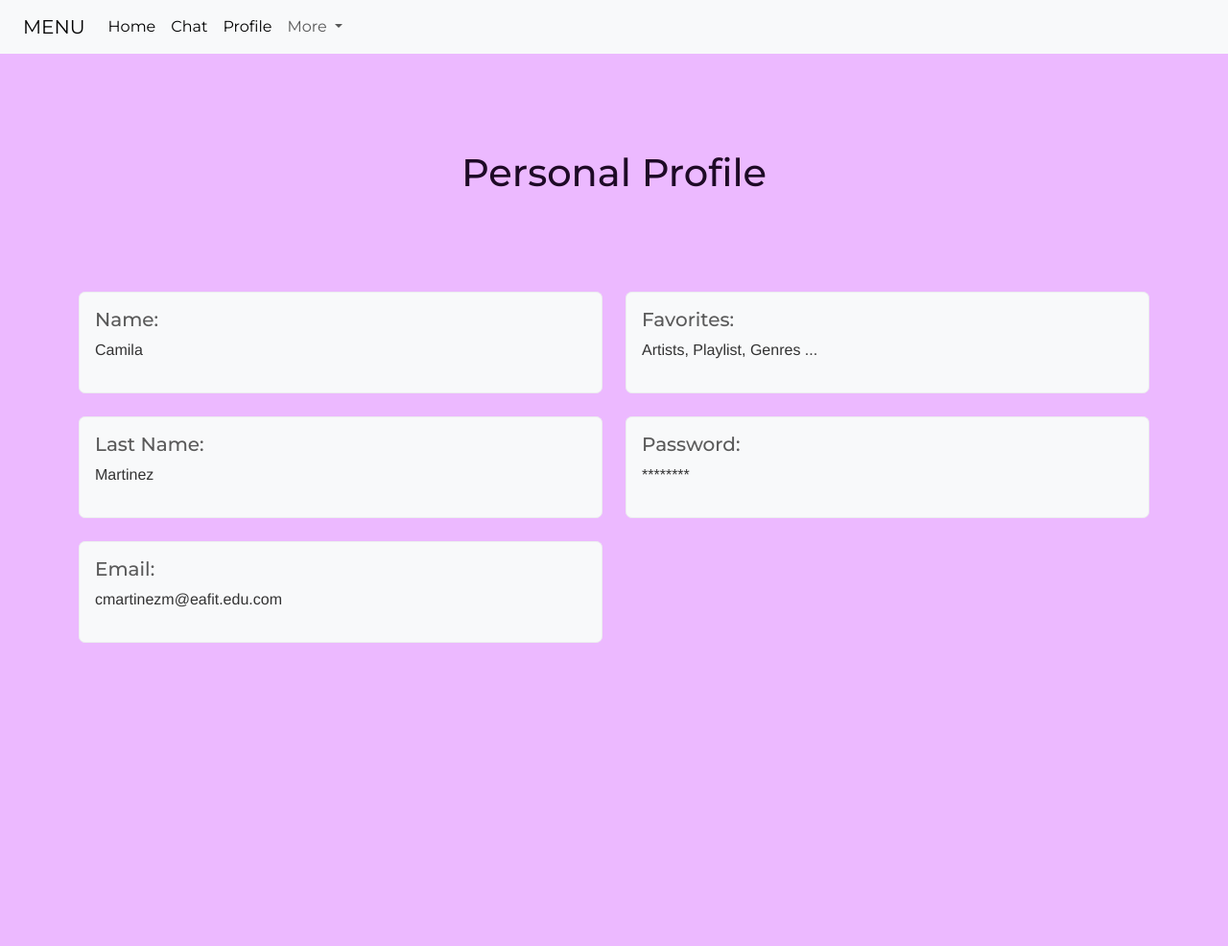
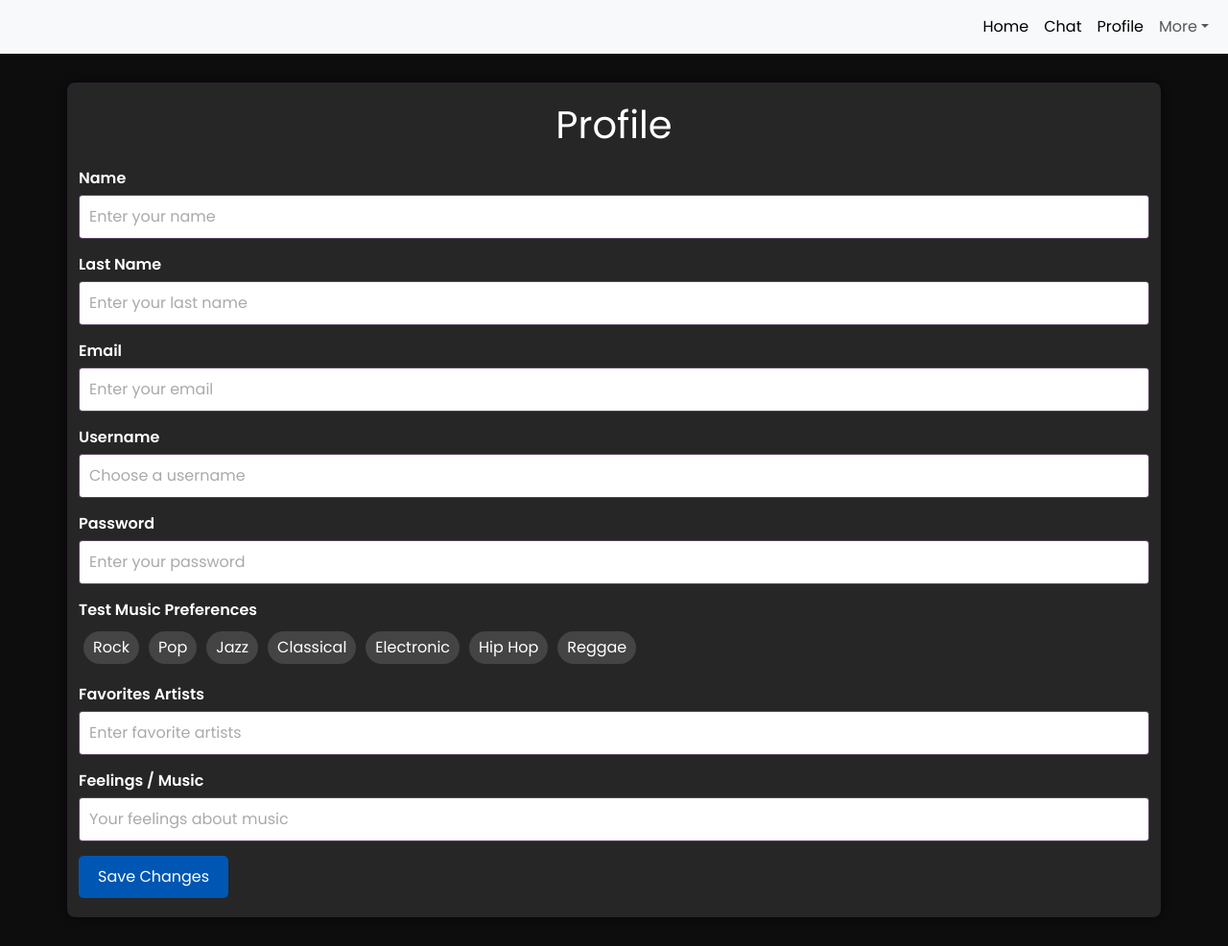
Before and after one commit to CamsMars/PI_PROYECT, a Django app: template MIUW/MIUWApp/templates/profile.html in a window 1280 px wide. Shown: the whole page at 96% size. Before the commit the page ends 670 px from the top, so only its background shows below. Run offline with Django 5.2, Linux system fonts and the light colour scheme; the template is opened without the code that fills it, so the values that code supplies are empty.

Commit message:
Playlist can now be created Updated front end

```diff
--- a/MIUW/Api/credentials.py
+++ b/MIUW/Api/credentials.py
@@ -1,3 +1,3 @@
-CLIENT_ID = '..'
-CLIENT_SECRET = '..'
+CLIENT_ID = 'a9f3b98edd024f76aa68e8e4b4638bd8'
+CLIENT_SECRET = 'f6937e738a4b42009626237947d6f764'
 REDIRECT_URI = 'http://localhost:8000/spotify/redirect'
--- a/MIUW/MIUW/settings.py
+++ b/MIUW/MIUW/settings.py
@@ -43,6 +43,7 @@ INSTALLED_APPS = [
 ]
 
 MIDDLEWARE = [
+    'corsheaders.middleware.CorsMiddleware',
     'django.middleware.security.SecurityMiddleware',
     'django.contrib.sessions.middleware.SessionMiddleware',
     'django.middleware.common.CommonMiddleware',
@@ -50,7 +51,6 @@ MIDDLEWARE = [
     'django.contrib.auth.middleware.AuthenticationMiddleware',
     'django.contrib.messages.middleware.MessageMiddleware',
     'django.middleware.clickjacking.XFrameOptionsMiddleware',
-    'corsheaders.middleware.CorsMiddleware',
 ]
 
 CORS_ALLOW_ALL_ORIGINS = True
--- a/MIUW/MIUWApp/templates/log_in.html
+++ b/MIUW/MIUWApp/templates/log_in.html
@@ -5,8 +5,8 @@
     <meta http-equiv="X-UA-Compatible" content="IE=edge">
     <meta name="viewport" content="width=device-width, initial-scale=1.0">
     <title>MIUW/Home</title>
-    <link rel="stylesheet" href="../../MIUW/static/MIUWApp/templates/style.css">
-    <link rel="stylesheet" href="../../MIUW/static/MIUWApp/templates/bootstrap.min.css">
+    <link rel="stylesheet" href="./style.css">
+    <link rel="stylesheet" href="./bootstrap.min.css">
 </head>
 <body>
     <div class="container-fluid bg-body-tertiary">
@@ -22,7 +22,7 @@
                             <a class="nav-link active" aria-current="page" href="index.html">Home</a>
                         </li>
                         <li class="nav-item">
-                            <a class="nav-link active" href="chattest.html">Chat</a>
+                            <a class="nav-link active" href="chat.html">Chat</a>
                         </li>
                         <li class="nav-item">
                             <a class="nav-link active" href="profile.html">Profile</a>
--- a/MIUW/MIUWApp/templates/profile.html
+++ b/MIUW/MIUWApp/templates/profile.html
@@ -4,35 +4,54 @@
     <meta charset="UTF-8">
     <meta http-equiv="X-UA-Compatible" content="IE=edge">
     <meta name="viewport" content="width=device-width, initial-scale=1.0">
-    <title>MIUW/Profile</title>
-    <link rel="stylesheet" href="../../MIUW/static/MIUWApp/templates/bootstrap.min.css">
-    <link rel="stylesheet" href="../../MIUW/static/MIUWApp/templates/style.css">
-    <link href="https://fonts.googleapis.com/css2?family=Assistant:wght@200..800&display=swap" rel="stylesheet">
+    <title>MIUW - Profile</title>
+    <link rel="stylesheet" href="style.css">
+    <link href="https://fonts.googleapis.com/css2?family=Poppins:wght@300;400;600&display=swap" rel="stylesheet">
+    <link href="https://cdn.jsdelivr.net/npm/bootstrap@5.3.0/dist/css/bootstrap.min.css" rel="stylesheet">
+    <style>
+        body {
+            background-color: #0D0D0D; /* Mismo color de fondo que el chat */
+            font-family: 'Poppins', sans-serif;
+            color: #FFFFFF; /* Color de texto */
+        }
+        nav ul li a:hover {
+            background-color: #dab1de9a; /* Color al pasar el ratón por encima */
+        }
+        .btn-custom {
+            background-color: #0056b3;
+            color: white;
+            padding: 10px 20px;
+            border: none;
+            border-radius: 5px;
+            cursor: pointer;
+            display: inline-block; /* Asegura que el botón esté en línea pero en su propio bloque */
+            transition: background-color 0.3s;
+            background-position: center; /* Establece la posición del fondo */
+        }
+        .btn-custom:hover {
+            background-color: #004494; /* Cambia el color al pasar el mouse */
+        }
+    </style>
 </head>
 <body>
-<div class="container-fluid bg-body-tertiary">
-    <nav class="navbar navbar-expand-lg bg-body-tertiary">
+    <nav class="navbar navbar-expand-lg navbar-light bg-body-tertiary">
         <div class="container-fluid">
-            <a class="navbar-brand" href="#">MENU</a>
             <button class="navbar-toggler" type="button" data-bs-toggle="collapse" data-bs-target="#navbarNavDropdown" aria-controls="navbarNavDropdown" aria-expanded="false" aria-label="Toggle navigation">
                 <span class="navbar-toggler-icon"></span>
             </button>
             <div class="collapse navbar-collapse" id="navbarNavDropdown">
-                <ul class="navbar-nav md-auto mb-2 mb-lg-0">
+                <ul class="navbar-nav ms-auto mb-2 mb-lg-0">
                     <li class="nav-item">
                         <a class="nav-link active" aria-current="page" href="index.html">Home</a>
                     </li>
                     <li class="nav-item">
-                        <a class="nav-link active" href="chattest.html">Chat</a>
+                        <a class="nav-link active" href="chat.html">Chat</a>
                     </li>
                     <li class="nav-item">
                         <a class="nav-link active" href="profile.html">Profile</a>
                     </li>
-                    <!-- Dropdown -->
                     <li class="nav-item dropdown">
-                        <a class="nav-link dropdown-toggle" href="#" role="button" data-bs-toggle="dropdown" aria-expanded="false">
-                            More
-                        </a>
+                        <a class="nav-link dropdown-toggle" href="#" role="button" data-bs-toggle="dropdown" aria-expanded="false">More</a>
                         <ul class="dropdown-menu">
                             <li><a class="dropdown-item" href="#">Log in</a></li>
                             <li><a class="dropdown-item" href="#">Sign up</a></li>
@@ -42,38 +61,55 @@
             </div>
         </div>
     </nav>
-</div>
-<script src="https://cdn.jsdelivr.net/npm/bootstrap@5.3.0/dist/js/bootstrap.bundle.min.js"></script>
-
-<div class="container my-5">
-    <h1 style="text-align: center; margin: 100px; color:#14011bf3">Personal Profile</h1>
-    <div class="row">
-        <div class="col-md-6">
-            <div class="profile-item mb-4 p-3 bg-light border rounded">
-                <h5 class="mb-2">Name:</h5>
-                <p>Camila</p>
+    <div class="container">
+        <header>
+            <h1>Profile</h1>
+        </header>
+        <form>
+            <div class="form-group">
+                <label for="name">Name</label>
+                <input type="text" id="name" placeholder="Enter your name" required>
             </div>
-            <div class="profile-item mb-4 p-3 bg-light border rounded">
-                <h5 class="mb-2">Last Name:</h5>
-                <p>Martinez</p>
+            <div class="form-group">
+                <label for="last-name">Last Name</label>
+                <input type="text" id="last-name" placeholder="Enter your last name" required>
             </div>
-            <div class="profile-item mb-4 p-3 bg-light border rounded">
-                <h5 class="mb-2">Email:</h5>
-                <p>cmartinezm@eafit.edu.com</p>
+            <div class="form-group">
+                <label for="email">Email</label>
+                <input type="email" id="email" placeholder="Enter your email" required>
             </div>
-        </div>
-        <div class="col-md-6">
-            <div class="profile-item mb-4 p-3 bg-light border rounded">
-                <h5 class="mb-2">Favorites:</h5>
-                <p>Artists, Playlist, Genres ...</p>
+            <div class="form-group">
+                <label for="username">Username</label>
+                <input type="text" id="username" placeholder="Choose a username" required>
             </div>
-            <div class="profile-item mb-4 p-3 bg-light border rounded">
-                <h5 class="mb-2">Password:</h5>
-                <p>********</p>
+            <div class="form-group">
+                <label for="password">Password</label>
+                <input type="password" id="password" placeholder="Enter your password" required>
             </div>
-        </div>
+            <div class="form-group">
+                <label>Test Music Preferences</label>
+                <div class="preferences">
+                    <span class="tag">Rock</span>
+                    <span class="tag">Pop</span>
+                    <span class="tag">Jazz</span>
+                    <span class="tag">Classical</span>
+                    <span class="tag">Electronic</span>
+                    <span class="tag">Hip Hop</span>
+                    <span class="tag">Reggae</span>
+                </div>
+            </div>
+            <div class="form-group">
+                <label for="favorites">Favorites Artists</label>
+                <input type="text" id="favorites" placeholder="Enter favorite artists" required>
+            </div>
+            <div class="form-group">
+                <label for="feelings">Feelings / Music</label>
+                <input type="text" id="feelings" placeholder="Your feelings about music" required>
+            </div>
+            <div class="button"> <!-- Cambia 'botton' a 'button' -->
+                <button type="submit" class="btn-custom">Save Changes</button>
+            </div>
+        </form>
     </div>
-</div>
-
 </body>
 </html>
--- a/MIUW/MIUWApp/templates/sign_up.html
+++ b/MIUW/MIUWApp/templates/sign_up.html
@@ -5,8 +5,8 @@
     <meta http-equiv="X-UA-Compatible" content="IE=edge">
     <meta name="viewport" content="width=device-width, initial-scale=1.0">
     <title>MIUW/Home</title>
-    <link rel="stylesheet" href="../../MIUW/static/MIUWApp/templates/bootstrap.min.css">
-    <link rel="stylesheet" href="../../MIUW/static/MIUWApp/templates/style.css">
+    <link rel="stylesheet" href="./bootstrap.min.css">
+    <link rel="stylesheet" href="./style.css">
 </head>
 <body>
     <div class="container-fluid bg-body-tertiary">
@@ -22,7 +22,7 @@
                             <a class="nav-link active" aria-current="page" href="index.html">Home</a>
                         </li>
                         <li class="nav-item">
-                            <a class="nav-link active" href="chattest.html">Chat</a>
+                            <a class="nav-link active" href="chat.html">Chat</a>
                         </li>
                         <li class="nav-item">
                             <a class="nav-link active" href="profile.html">Profile</a>
--- /dev/null
+++ b/MIUW/MIUWApp/templates/style.css
@@ -0,0 +1,80 @@
+body {
+  background-color: #14011bf3;
+  font-family: 'Poppins', sans-serif;
+  color: #FFFFFF;
+  margin: 0;
+  padding: 0;
+}
+
+.container {
+  max-width: 600px;
+  margin: 30px auto;
+  padding: 20px;
+  background-color: rgba(255, 255, 255, 0.1);
+  border-radius: 8px;
+  box-shadow: 0 0 10px #0b010f;
+}
+
+header {
+  text-align: center;
+  margin-bottom: 20px;
+}
+
+h1 {
+  font-size: 24px;
+}
+
+.form-group {
+  margin-bottom: 15px;
+}
+
+label {
+  display: block;
+  margin-bottom: 5px;
+  font-weight: 600;
+}
+
+input[type="text"],
+input[type="email"],
+input[type="password"] {
+  width: 100%;
+  padding: 10px;
+  border: 1px solid #1d0227bd;
+  border-radius: 4px;
+  background-color: #ffffff;
+  color: #000000;
+}
+
+input[type="text"]::placeholder,
+input[type="email"]::placeholder,
+input[type="password"]::placeholder {
+  color: #AAAAAA;
+}
+
+.preferences {
+  display: flex;
+  flex-wrap: wrap;
+}
+
+.tag {
+  background-color: #444;
+  color: #FFFFFF;
+  padding: 5px 10px;
+  border-radius: 20px;
+  margin: 5px;
+  cursor: pointer;
+}
+
+.btn {
+  background-color: #12c35ce3;
+  color: white;
+  padding: 10px 15px;
+  border: none;
+  border-radius: 5px;
+  cursor: pointer;
+  width: 100%;
+}
+
+.btn:hover {
+  background-color: #0056b3;
+}
--- a/MIUW/requirements.txt
+++ b/MIUW/requirements.txt
@@ -1,5 +1,5 @@
 django
 djangorestframework
 requests
+django-cors-headers
 spotipy
-django-cors-headers
```
Also changed, not shown: MIUW/Api/views.py (+47 -23 lines), MIUW/MIUWApp/templates/chat.html (+70 -20 lines), MIUW/MIUWApp/templates/chattest.html (+15 -2 lines), MIUW/MIUWApp/templates/index.html (+98 -66 lines), MIUW/MIUWApp/templates/img/home.png (added), MIUW/db.sqlite3.
